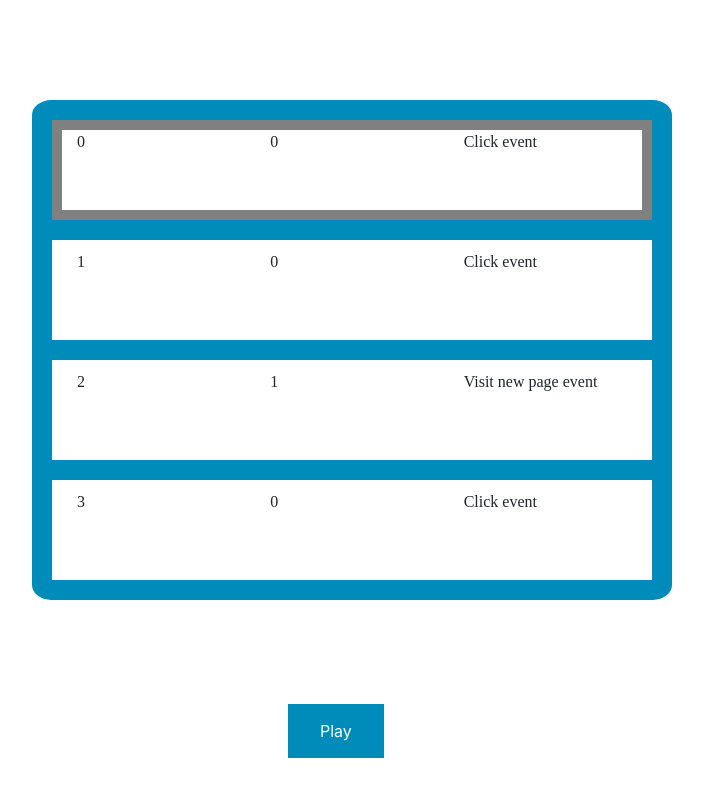
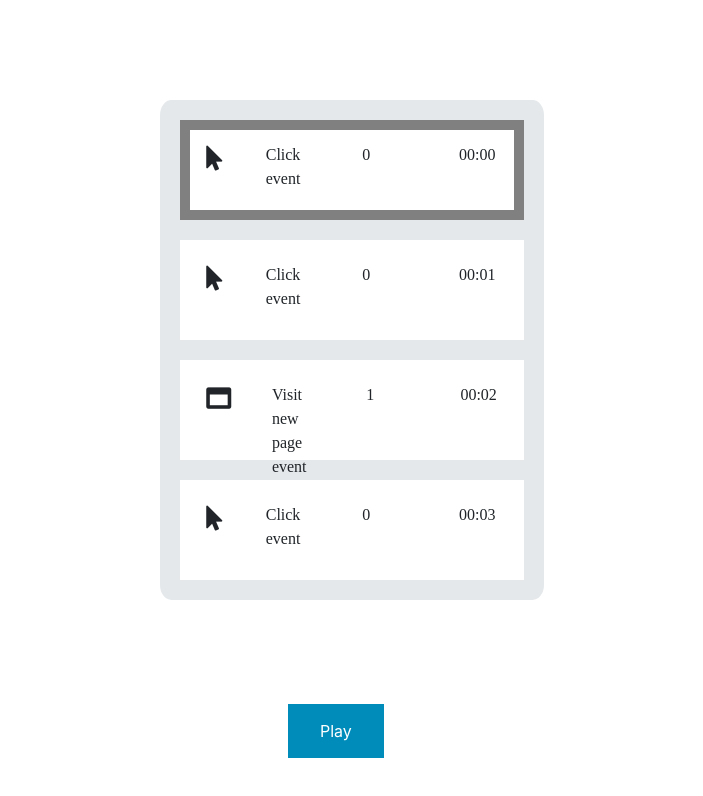
Before and after one commit to mohammad-khamlan/Fullsession-Internship, an Angular app: page / in a window 1280 px wide. Shown: the top 796 px of the page, without its empty margins (288-991 px from the left). Built offline with nearby package versions, Linux system fonts and the light colour scheme.

Commit message:
edit design part

```diff
--- a/package.json
+++ b/package.json
@@ -18,6 +18,7 @@
     "@angular/platform-browser": "~12.0.3",
     "@angular/platform-browser-dynamic": "~12.0.3",
     "@angular/router": "~12.0.3",
+    "bootstrap": "^5.0.1",
     "rxjs": "~6.6.0",
     "tslib": "^2.1.0",
     "zone.js": "~0.11.4"
--- a/src/app/smooth-scrolling/smooth-scrolling.component.html
+++ b/src/app/smooth-scrolling/smooth-scrolling.component.html
@@ -6,14 +6,19 @@
     <meta name="viewport" content="width=device-width, initial-scale=1.0">
     <title>Smooth Scrolling</title>
     <link rel="stylesheet" href="https://stackpath.bootstrapcdn.com/bootstrap/4.3.1/css/bootstrap.min.css" integrity="sha384-ggOyR0iXCbMQv3Xipma34MD+dH/1fQ784/j6cY/iJTQUOhcWr7x9JvoRxT2MZw1T" crossorigin="anonymous">
+    <link rel="stylesheet" href="https://cdnjs.cloudflare.com/ajax/libs/font-awesome/4.7.0/css/font-awesome.min.css">
 </head>
 <body>
 
 <div class="frame" #scrollframe>
   <div *ngFor="let event of events" [ngStyle]="{'border-color': counter == event.index ? 'gray':'white'}" class="event row" [attr.id]=" 'event' + event.index">
-        <div class="col-sm">{{event.index}}</div>
-        <div class="col-sm">{{event.type}}</div>
-        <div class="col-sm">{{event.description}}</div>
+        <i *ngIf="event.type == 2" class="fa fa-chevron-circle-down icon"></i>
+        <i *ngIf="event.type == 0" class="fa fa-mouse-pointer icon"></i>
+        <i *ngIf="event.type == 1" class="fa fa-window-maximize icon"></i>
+        <div class="col-sm"><p class = "eventContent">{{event.description}}</p></div>
+        <div class="col-sm"><p class = "eventContent">{{event.type}}</p></div>
+        <div class="col-sm"><p class = "eventContent">00:0{{event.index}}</p></div>
+
   </div>
 </div>
 
--- a/src/app/smooth-scrolling/smooth-scrolling.component.scss
+++ b/src/app/smooth-scrolling/smooth-scrolling.component.scss
@@ -2,10 +2,10 @@
   height: 500px;
   z-index: 100;
   top: 0;
-  background-color: #008CBA;
+  background-color: #e4e8eb;
   overflow: scroll;
   scroll-behavior: smooth;
-  width: 50%;
+  width: 30%;
 
   border-radius: 3%;
   margin: 100px auto;
@@ -33,3 +33,14 @@
   background-color: #008CBA;
   margin-left: 45%;
 }
+
+.eventContent{
+  margin-top: 20%;
+  margin-left: 40%;
+}
+
+.icon{
+  margin-top: 5%;
+  margin-left: 5%;
+  font-size: 25px;
+}
```
Also changed, not shown: angular.json (line endings or trailing spaces), 1 other file (tests, documents, lock files or other folders).
